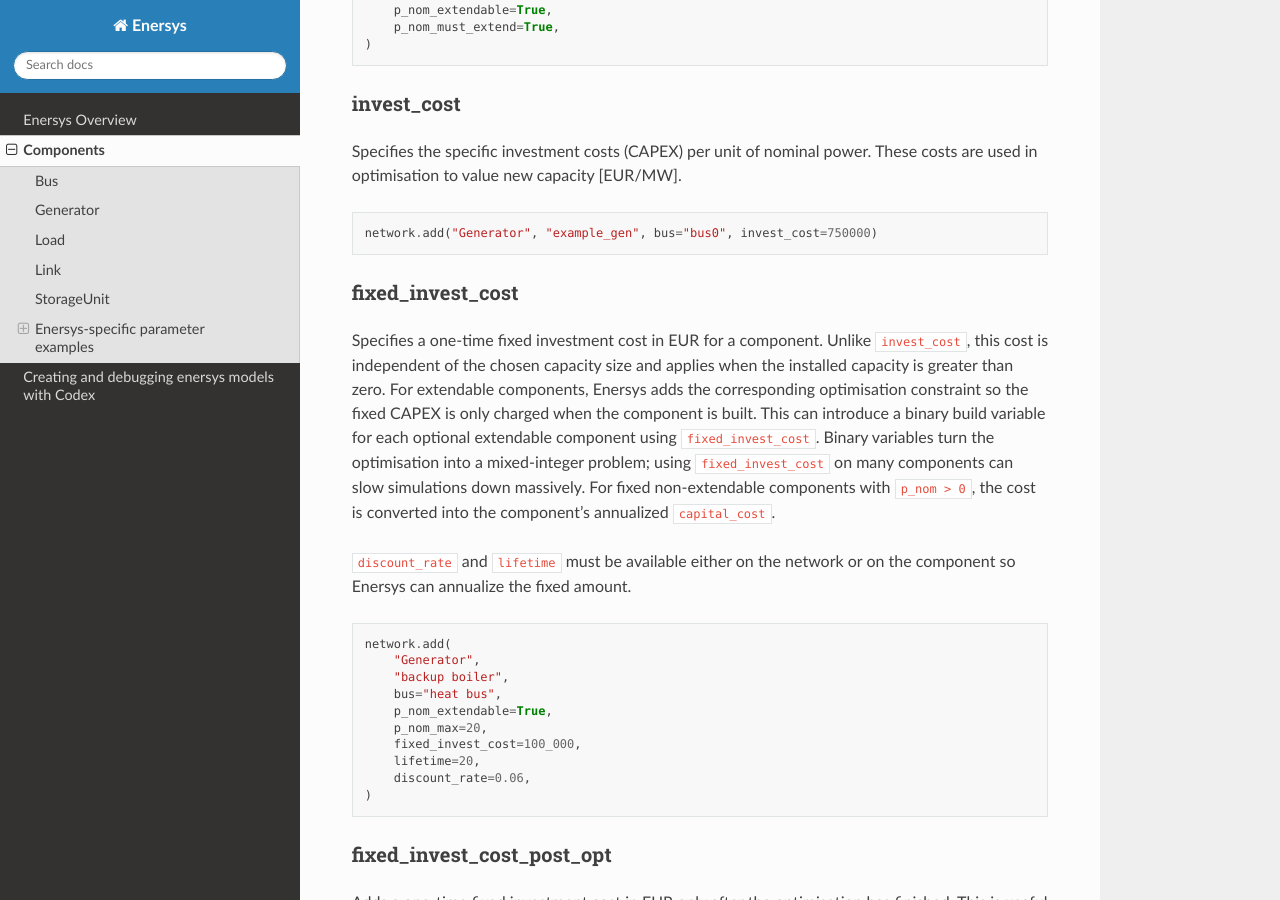
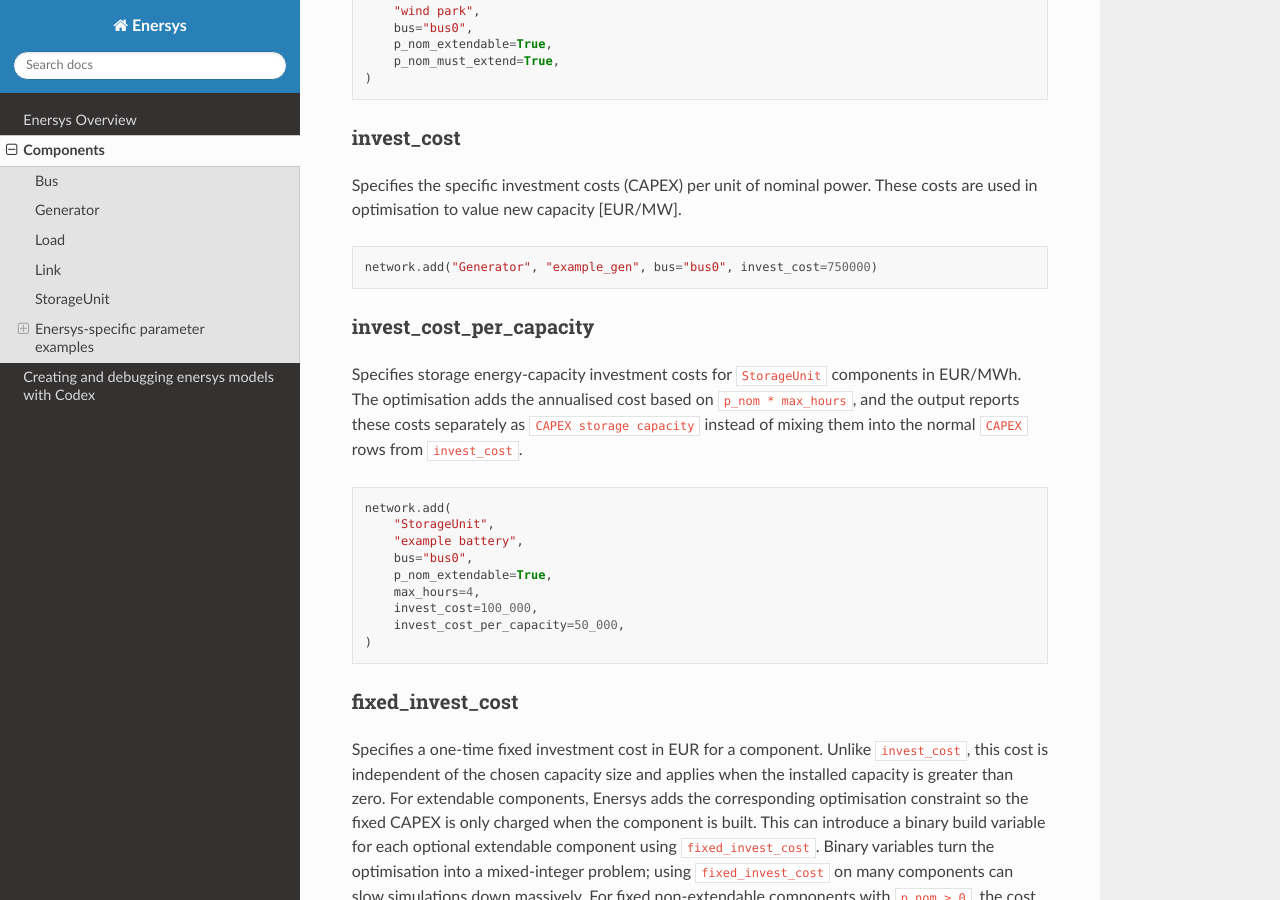
Before and after one commit to enertrag/enersys_docs, a Sphinx documentation site: the page built from docs/components.md, in a window 1280 px wide and 900 px high, scrolled down 7025 px. Built offline with Sphinx 7.4.7 and the Read the Docs theme 3.1.0, drawn with Linux system fonts in a browser that asks for light colours; some of the changed text lies outside the part shown.

Commit message:
Added invest cost per capacity

````diff
--- a/docs/components.md
+++ b/docs/components.md
@@ -152,7 +152,7 @@ This section lists the available components in Enersys. Each table shows the sta
 | p_nom_max | float | MW | inf | Maximum expandable capacity | No | PyPSA |
 | p_min_pu | float | p.u. | -inf | Minimum dispatch per unit | No | PyPSA |
 | p_max_pu | float | p.u. | inf | Maximum dispatch per unit | No | PyPSA |
-| max_hours | float | h | 1 | Storage capacity relative to power | No | PyPSA |
+| max_hours | float | h | 1 | Maximum state of charge capacity in terms of hours at full output power capacity `p_nom` | No | PyPSA |
 | efficiency_store | float | p.u. | 1 | Charging efficiency | No | PyPSA |
 | efficiency_dispatch | float | p.u. | 1 | Discharging efficiency | No | PyPSA |
 | standing_loss | float | p.u./h | 0 | Hourly standing loss | No | PyPSA |
@@ -169,6 +169,7 @@ This section lists the available components in Enersys. Each table shows the sta
 | [y](#y) | float | degrees | NaN | Y-position (latitude) | No | Enersys |
 | [marker](#marker) | string |  | "o" | Optional plotting symbol | No | Enersys |
 | [invest_cost](#invest_cost) | float | EUR/MW | NaN | Specific investment costs (CAPEX) | No | Enersys |
+| [invest_cost_per_capacity](#invest_cost_per_capacity) | float | EUR/MWh | NaN | StorageUnit-specific investment costs per energy capacity | No | Enersys |
 | [fixed_invest_cost](#fixed_invest_cost) | float | EUR | NaN | One-time fixed investment costs included in optimisation | Yes, for optional extendable components | Enersys |
 | [fixed_invest_cost_post_opt](#fixed_invest_cost_post_opt) | float | EUR | NaN | One-time fixed investment costs added only during post-processing | No | Enersys |
 | [fo_cost](#fo_cost) | float | EUR/(MW·a) | NaN | Specific fixed operating costs (OPEX) | No | Enersys |
@@ -242,6 +243,26 @@ new capacity [EUR/MW].
 
 ```python
 network.add("Generator", "example_gen", bus="bus0", invest_cost=750000)
+```
+
+
+(invest_cost_per_capacity)=
+### invest_cost_per_capacity
+
+Specifies storage energy-capacity investment costs for `StorageUnit` components in EUR/MWh. The optimisation adds the
+annualised cost based on `p_nom * max_hours`, and the output reports these costs separately as `CAPEX storage capacity`
+instead of mixing them into the normal `CAPEX` rows from `invest_cost`.
+
+```python
+network.add(
+    "StorageUnit",
+    "example battery",
+    bus="bus0",
+    p_nom_extendable=True,
+    max_hours=4,
+    invest_cost=100_000,
+    invest_cost_per_capacity=50_000,
+)
 ```
 
 (fixed_invest_cost)=
````
